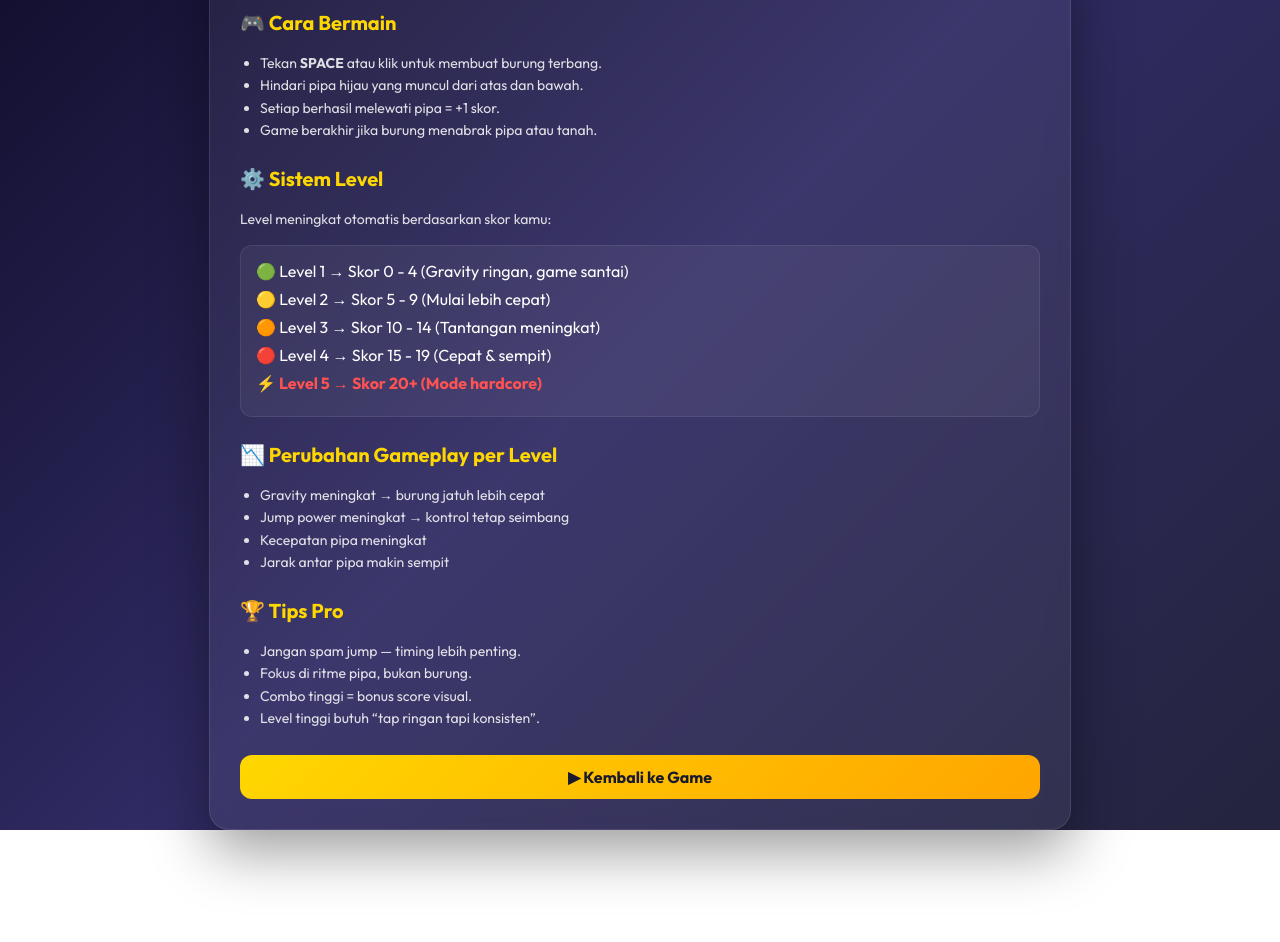
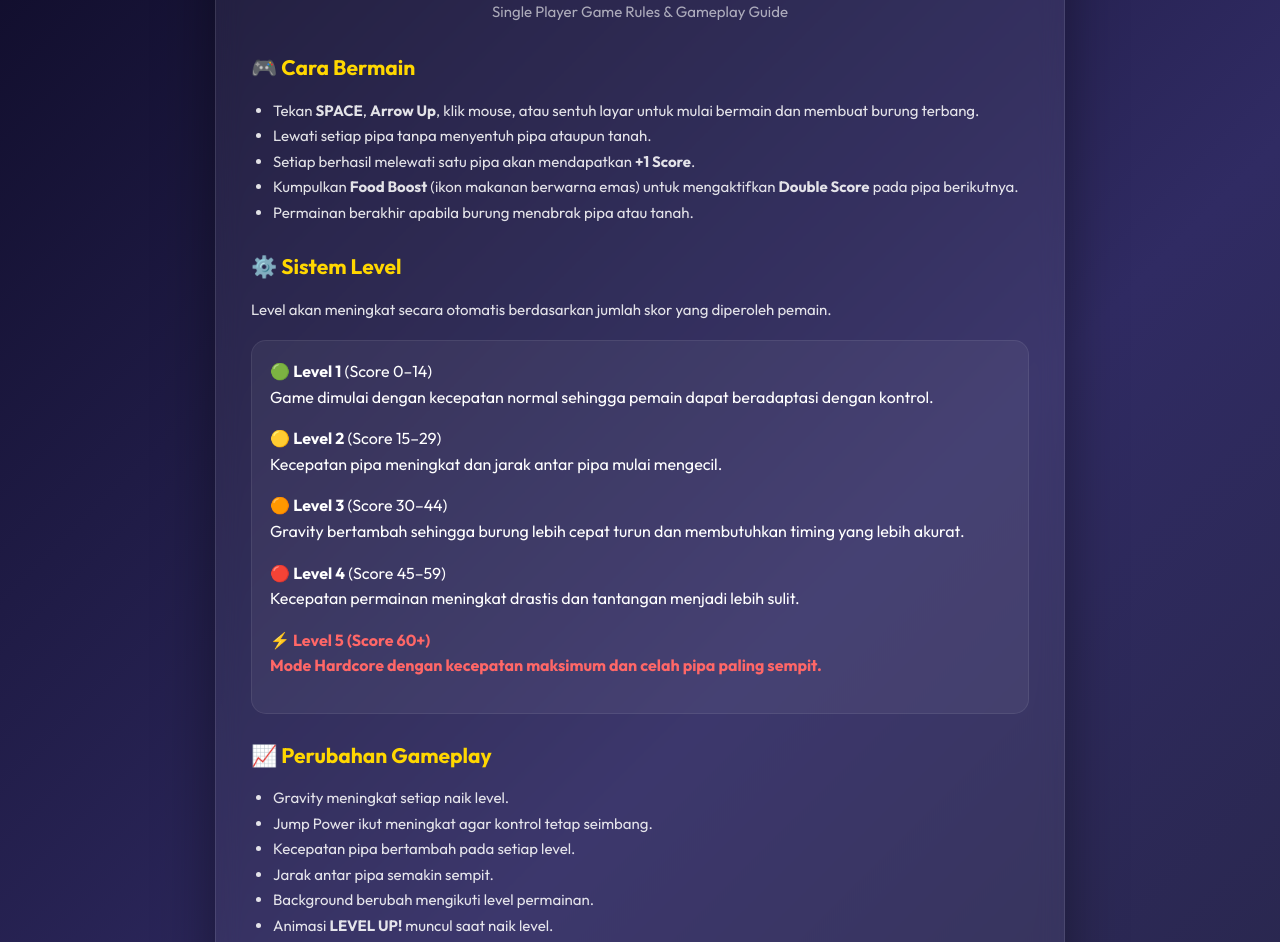
Before and after one commit to Frkyard/flappy-bird, a website: page single-player/rules-single-player.html in a window 1280 px wide. Shown: the part 148-1090 px from the top of the page. Before the commit the page ends 978 px from the top, so only its background shows below. Drawn offline with Linux system fonts and the light colour scheme.

```diff
--- a/single-player/rules-single-player.html
+++ b/single-player/rules-single-player.html
@@ -2,91 +2,103 @@
 <html lang="en">
 <head>
     <meta charset="UTF-8">
-    <title>Game Rules — Flappy Bird Premium</title>
+    <title>Game Rules — Flappy Bird Single Player</title>
     <meta name="viewport" content="width=device-width, initial-scale=1.0">
 
     <link href="https://fonts.googleapis.com/css2?family=Outfit:wght@400;600;700;900&display=swap" rel="stylesheet">
 
     <style>
+        *{
+            box-sizing:border-box;
+        }
+
         body {
             margin: 0;
             font-family: 'Outfit', sans-serif;
-            background: linear-gradient(135deg, #0f0c29, #302b63, #24243e);
-            color: white;
-            display: flex;
-            justify-content: center;
-            align-items: center;
-            min-height: 100vh;
+            background: linear-gradient(135deg,#0f0c29,#302b63,#24243e);
+            color:white;
+            display:flex;
+            justify-content:center;
+            align-items:center;
+            min-height:100vh;
+            padding:30px 0;
         }
 
-        .container {
-            width: 90%;
-            max-width: 800px;
-            background: rgba(255,255,255,0.06);
-            border: 1px solid rgba(255,255,255,0.1);
-            border-radius: 20px;
-            padding: 30px;
-            backdrop-filter: blur(12px);
-            box-shadow: 0 20px 60px rgba(0,0,0,0.4);
+        .container{
+            width:90%;
+            max-width:850px;
+            background:rgba(255,255,255,.06);
+            border:1px solid rgba(255,255,255,.1);
+            border-radius:20px;
+            padding:35px;
+            backdrop-filter:blur(12px);
+            box-shadow:0 20px 60px rgba(0,0,0,.4);
         }
 
-        h1 {
-            text-align: center;
-            font-size: 34px;
-            margin-bottom: 10px;
-            background: linear-gradient(135deg, #FFD700, #FF6B35);
-            -webkit-background-clip: text;
-            -webkit-text-fill-color: transparent;
+        h1{
+            text-align:center;
+            font-size:34px;
+            margin-bottom:8px;
+            background:linear-gradient(135deg,#FFD700,#FF6B35);
+            -webkit-background-clip:text;
+            -webkit-text-fill-color:transparent;
         }
 
-        h2 {
-            margin-top: 25px;
-            font-size: 20px;
-            color: #FFD700;
+        .subtitle{
+            text-align:center;
+            opacity:.7;
+            margin-bottom:30px;
         }
 
-        p, li {
-            font-size: 14px;
-            line-height: 1.6;
-            color: rgba(255,255,255,0.85);
+        h2{
+            margin-top:28px;
+            color:#FFD700;
+            font-size:21px;
         }
 
-        ul {
-            padding-left: 20px;
+        p,li{
+            color:rgba(255,255,255,.87);
+            line-height:1.7;
+            font-size:15px;
         }
 
-        .level-box {
-            margin-top: 15px;
-            padding: 15px;
-            border-radius: 12px;
-            background: rgba(255,255,255,0.05);
-            border: 1px solid rgba(255,255,255,0.08);
+        ul{
+            padding-left:22px;
         }
 
-        .level {
-            margin-bottom: 8px;
+        .level-box{
+            margin-top:18px;
+            padding:18px;
+            border-radius:15px;
+            background:rgba(255,255,255,.05);
+            border:1px solid rgba(255,255,255,.08);
         }
 
-        .btn {
-            margin-top: 25px;
-            display: block;
-            text-align: center;
-            padding: 12px;
-            border-radius: 12px;
-            text-decoration: none;
-            font-weight: 700;
-            background: linear-gradient(135deg, #FFD700, #FFA500);
-            color: #1a1a2e;
-            transition: 0.2s;
+        .level{
+            margin-bottom:16px;
+            line-height:1.6;
         }
 
-        .btn:hover {
-            transform: translateY(-2px);
+        .danger{
+            color:#ff6767;
+            font-weight:bold;
         }
 
-        .danger {
-            color: #FF5252;
-            font-weight: 700;
+        .btn{
+            margin-top:35px;
+            display:block;
+            text-align:center;
+            text-decoration:none;
+            padding:14px;
+            border-radius:14px;
+            background:linear-gradient(135deg,#FFD700,#FFA500);
+            color:#1a1a2e;
+            font-weight:700;
+            transition:.25s;
+        }
+
+        .btn:hover{
+            transform:translateY(-3px);
         }
     </style>
 </head>
@@ -95,49 +107,136 @@
 
 <div class="container">
 
-    <h1>FLAPPY BIRD SINGLE PLAYER</h1>
-    <p style="text-align:center; opacity:0.7;">
-        Game Rules & Level System Guide
+<h1>FLAPPY BIRD SINGLE PLAYER RULES</h1>
+
+<p class="subtitle">
+Single Player Game Rules & Gameplay Guide
 </p>
 
 <h2>🎮 Cara Bermain</h2>
+
 <ul>
-        <li>Tekan <b>SPACE</b> atau klik untuk membuat burung terbang.</li>
-        <li>Hindari pipa hijau yang muncul dari atas dan bawah.</li>
-        <li>Setiap berhasil melewati pipa = +1 skor.</li>
-        <li>Game berakhir jika burung menabrak pipa atau tanah.</li>
+    <li>Tekan <b>SPACE</b>, <b>Arrow Up</b>, klik mouse, atau sentuh layar untuk mulai bermain dan membuat burung terbang.</li>
+
+    <li>Lewati setiap pipa tanpa menyentuh pipa ataupun tanah.</li>
+
+    <li>Setiap berhasil melewati satu pipa akan mendapatkan <b>+1 Score</b>.</li>
+
+    <li>Kumpulkan <b>Food Boost</b> (ikon makanan berwarna emas) untuk mengaktifkan <b>Double Score</b> pada pipa berikutnya.</li>
+
+    <li>Permainan berakhir apabila burung menabrak pipa atau tanah.</li>
 </ul>
 
 <h2>⚙️ Sistem Level</h2>
-    <p>Level meningkat otomatis berdasarkan skor kamu:</p>
+
+<p>
+Level akan meningkat secara otomatis berdasarkan jumlah skor yang diperoleh pemain.
+</p>
 
 <div class="level-box">
 
-        <div class="level">🟢 Level 1 → Skor 0 - 4 (Gravity ringan, game santai)</div>
-        <div class="level">🟡 Level 2 → Skor 5 - 9 (Mulai lebih cepat)</div>
-        <div class="level">🟠 Level 3 → Skor 10 - 14 (Tantangan meningkat)</div>
-        <div class="level">🔴 Level 4 → Skor 15 - 19 (Cepat & sempit)</div>
-        <div class="level danger">⚡ Level 5 → Skor 20+ (Mode hardcore)</div>
+<div class="level">
+🟢 <b>Level 1</b> (Score 0–14)<br>
+Game dimulai dengan kecepatan normal sehingga pemain dapat beradaptasi dengan kontrol.
+</div>
+
+<div class="level">
+🟡 <b>Level 2</b> (Score 15–29)<br>
+Kecepatan pipa meningkat dan jarak antar pipa mulai mengecil.
+</div>
+
+<div class="level">
+🟠 <b>Level 3</b> (Score 30–44)<br>
+Gravity bertambah sehingga burung lebih cepat turun dan membutuhkan timing yang lebih akurat.
+</div>
+
+<div class="level">
+🔴 <b>Level 4</b> (Score 45–59)<br>
+Kecepatan permainan meningkat drastis dan tantangan menjadi lebih sulit.
+</div>
+
+<div class="level danger">
+⚡ <b>Level 5</b> (Score 60+)<br>
+Mode Hardcore dengan kecepatan maksimum dan celah pipa paling sempit.
+</div>
 
 </div>
 
-    <h2>📉 Perubahan Gameplay per Level</h2>
+<h2>📈 Perubahan Gameplay</h2>
+
 <ul>
-        <li>Gravity meningkat → burung jatuh lebih cepat</li>
-        <li>Jump power meningkat → kontrol tetap seimbang</li>
-        <li>Kecepatan pipa meningkat</li>
-        <li>Jarak antar pipa makin sempit</li>
+
+<li>Gravity meningkat setiap naik level.</li>
+
+<li>Jump Power ikut meningkat agar kontrol tetap seimbang.</li>
+
+<li>Kecepatan pipa bertambah pada setiap level.</li>
+
+<li>Jarak antar pipa semakin sempit.</li>
+
+<li>Background berubah mengikuti level permainan.</li>
+
+<li>Animasi <b>LEVEL UP!</b> muncul saat naik level.</li>
+
 </ul>
 
-    <h2>🏆 Tips Pro</h2>
+<h2>⭐ Bonus & Reward</h2>
+
 <ul>
-        <li>Jangan spam jump — timing lebih penting.</li>
-        <li>Fokus di ritme pipa, bukan burung.</li>
-        <li>Combo tinggi = bonus score visual.</li>
-        <li>Level tinggi butuh “tap ringan tapi konsisten”.</li>
+
+<li>Mengambil <b>Food Boost</b> akan memberikan <b>Double Score</b> untuk satu pipa berikutnya.</li>
+
+<li>Combo akan terus bertambah selama pemain berhasil melewati pipa tanpa gagal.</li>
+
+<li>Pemain akan memperoleh medali berdasarkan skor akhir:</li>
+
+<ul>
+
+<li>🥉 Bronze Medal : Score 10+</li>
+
+<li>🥈 Silver Medal : Score 25+</li>
+
+<li>🥇 Gold Medal : Score 45+</li>
+
+<li>💎 Platinum Medal : Score 60+</li>
+
 </ul>
 
-    <a class="btn" href="singleplayer.html">▶ Kembali ke Game</a>
+</ul>
+
+<h2>⌨️ Kontrol</h2>
+
+<ul>
+
+<li><b>SPACE</b>, <b>Arrow Up</b>, Klik Mouse, atau Sentuh Layar → Terbang</li>
+
+<li><b>P</b> atau <b>ESC</b> → Pause / Resume Game</li>
+
+<li><b>M</b> → Mute / Unmute Music</li>
+
+<li><b>←</b> dan <b>→</b> pada menu awal → Mengganti Skin Burung</li>
+
+</ul>
+
+<h2>🏆 Tips Bermain</h2>
+
+<ul>
+
+<li>Jangan terlalu sering menekan tombol terbang.</li>
+
+<li>Perhatikan ritme pipa, bukan hanya posisi burung.</li>
+
+<li>Usahakan mengambil Food Boost untuk memperoleh Double Score.</li>
+
+<li>Semakin tinggi level, semakin penting menjaga kestabilan kontrol.</li>
+
+<li>Latih timing agar dapat memperoleh skor tinggi dan medali Platinum.</li>
+
+</ul>
+
+<a class="btn" href="singleplayer.html">
+▶ Kembali ke Game
+</a>
 
 </div>
 
```
Lines whose indentation alone changed are shown as unchanged.
